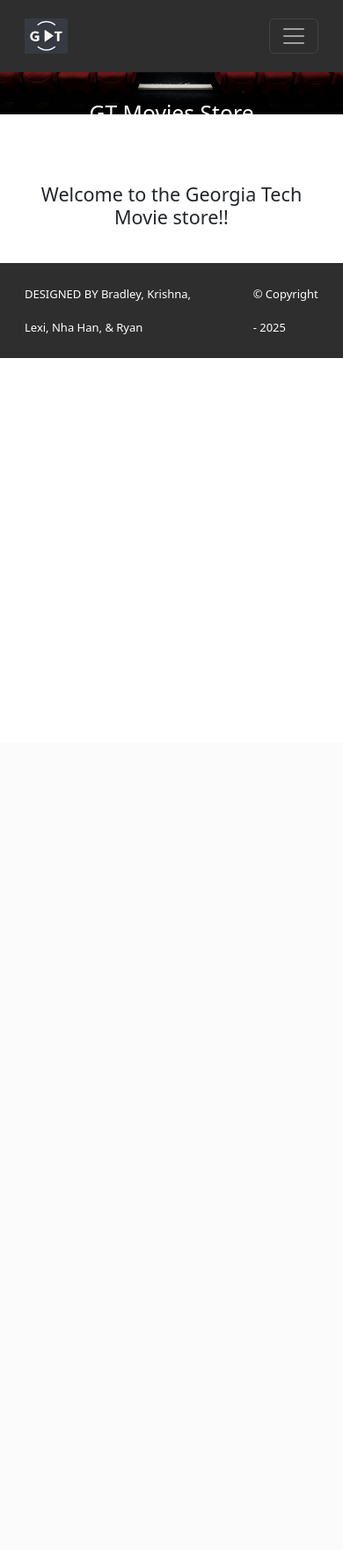
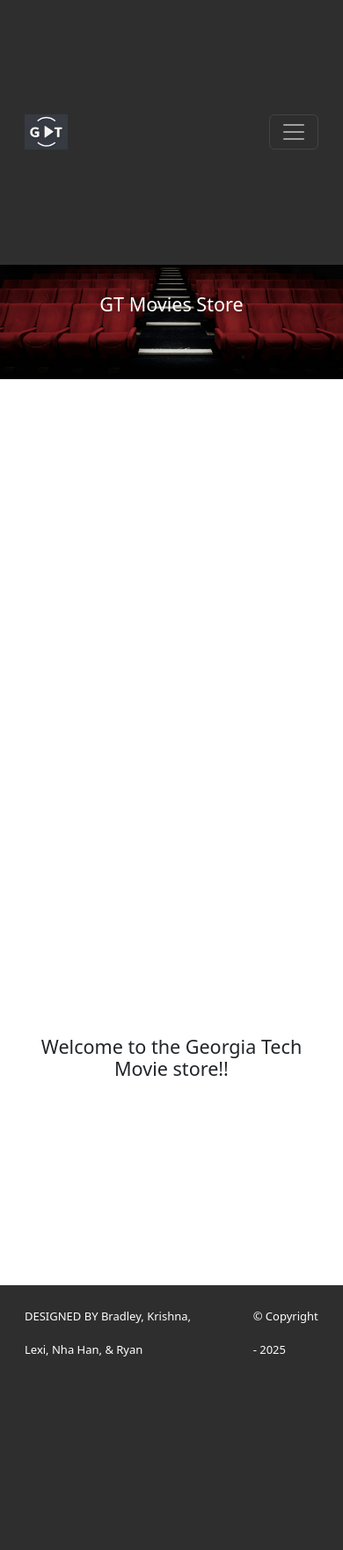
Before and after one commit to bradley-cao/GTMovies, a Django app: page / in a window 390 px wide. Shown: the whole page at 88% size. Before the commit the page ends 407 px from the top, so only its background shows below. Run offline with Django 5.2, Linux system fonts and the light colour scheme; some libraries are stand-ins or nearby versions.

Commit message:
Adjusted sizing for mobile

```diff
--- a/GTMovies/static/css/style.css
+++ b/GTMovies/static/css/style.css
@@ -2,7 +2,16 @@
     background: url("../img/backgroundcropped.jpeg") no-repeat
     fixed;
     background-size: 100% auto;
+    width: 100vw; /* Make sure the background scales with the viewport width */
+    height: 100vh; /* Keep height based on viewport height */
+    background-attachment: fixed; /* Ensure background stays in place during scroll */
 }
+
+body {
+    margin: 0;
+    overflow-x: hidden; /* Avoid horizontal scrolling */
+}
+
 
 .navbar a.nav-link {
     color: #FFFEF6 !important;
@@ -43,3 +52,17 @@
     width: fit-content;
     max-height: 400px;
 }
+
+.container {
+    width: 100%;
+    height: 100%;
+    max-width: 100vw;
+    max-height: 100vh;
+    aspect-ratio: 16 / 9; /* For example, you could lock a container's aspect ratio */
+}
+
+@media (max-width: 3000px) {
+    .container {
+        aspect-ratio: 4 / 3; /* Adjust the ratio for mobile screens */
+    }
+}
--- a/home/templates/home/about.html
+++ b/home/templates/home/about.html
@@ -8,7 +8,7 @@
         <h2>About</h2>
         <hr />
         <p>
-          At Movies Store, we offer a vast digital library
+          At GT Movies, we offer a vast digital library
           that spans across genres, ensuring there's
           something for every movie lover. Browse our
           extensive collection of films, including the
--- a/home/templates/home/index.html
+++ b/home/templates/home/index.html
@@ -2,7 +2,7 @@
 {% block content %}
 <header class="masthead bg-index text-white text-center py-4">
   <div class="container d-flex align-items-center flex-column pt-2">
-    <h2>GT Movies Store</h2>
+    <h2 style = "font-size: calc(20px + 0.4vw)">GT Movies Store</h2>
 <!--    <p>Your Ticket to Unlimited Entertainment!</p>-->
   </div>
 </header>
```
